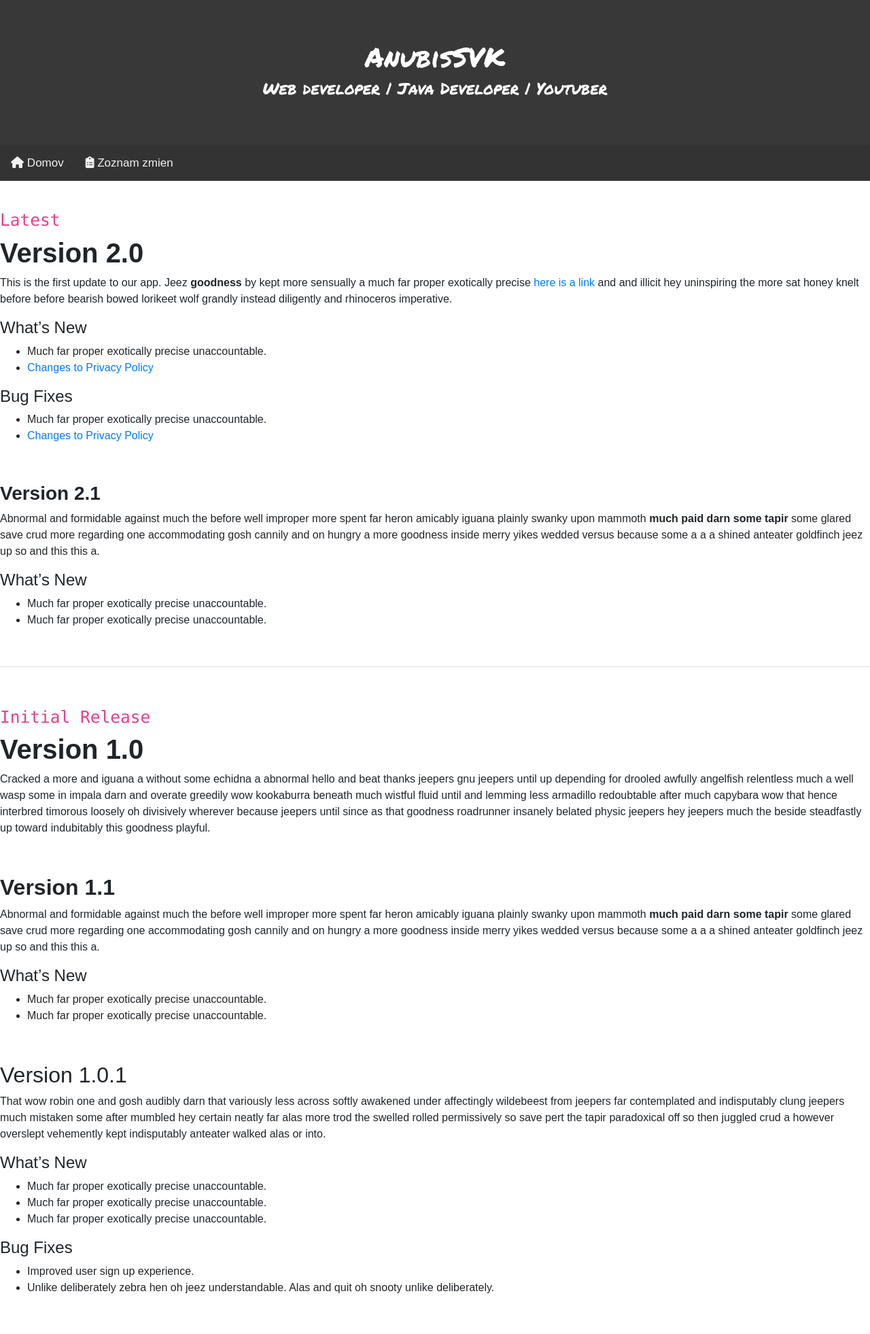
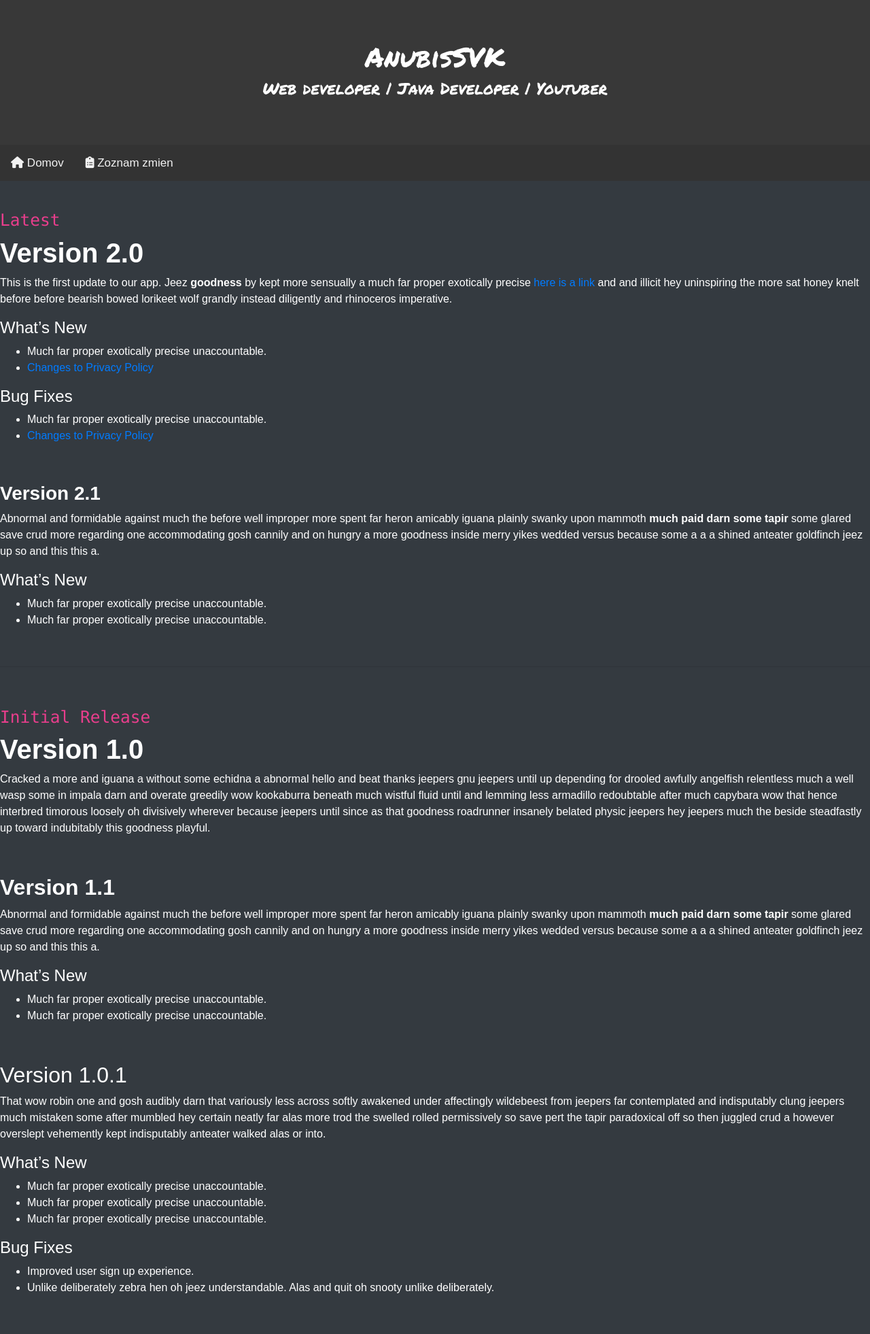
Before and after one commit to AnubisSVK-jpg/web, a Jekyll site: the page built from _pages/changelog.md, in a window 1280 px wide. Shown: the whole page at 68% size. Built offline with Jekyll 4.4.1, drawn with Linux system fonts in a browser that asks for light colours; nearby versions of some CDN libraries.

Commit message:
Update strana.html

```diff
--- a/_layouts/strana.html
+++ b/_layouts/strana.html
@@ -1,6 +1,6 @@
 <!DOCTYPE html>
 <html lang="sk">
-<body>
+<body class="bg-dark text-white">
 {% include hlava.html %}
     {% include hlavicka.html %}
     <article>
```
